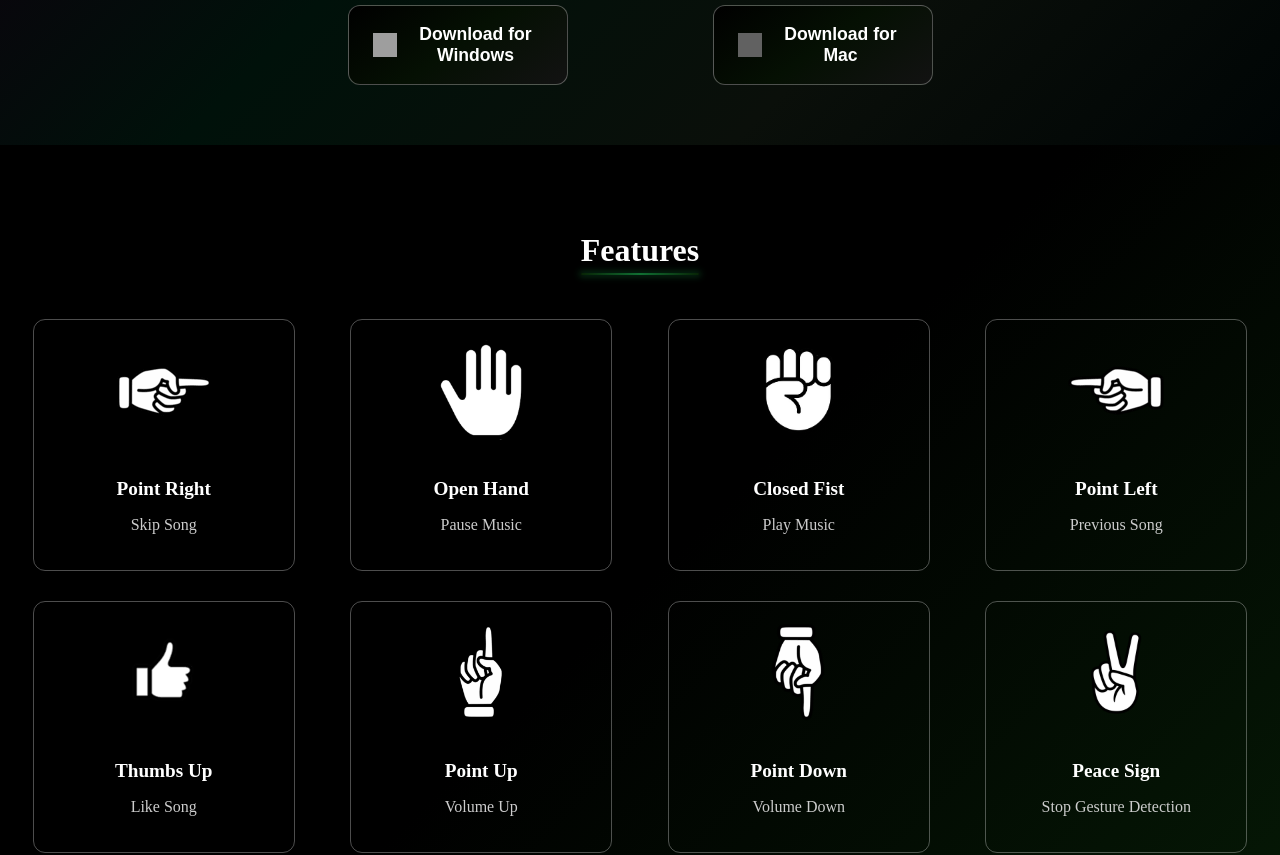
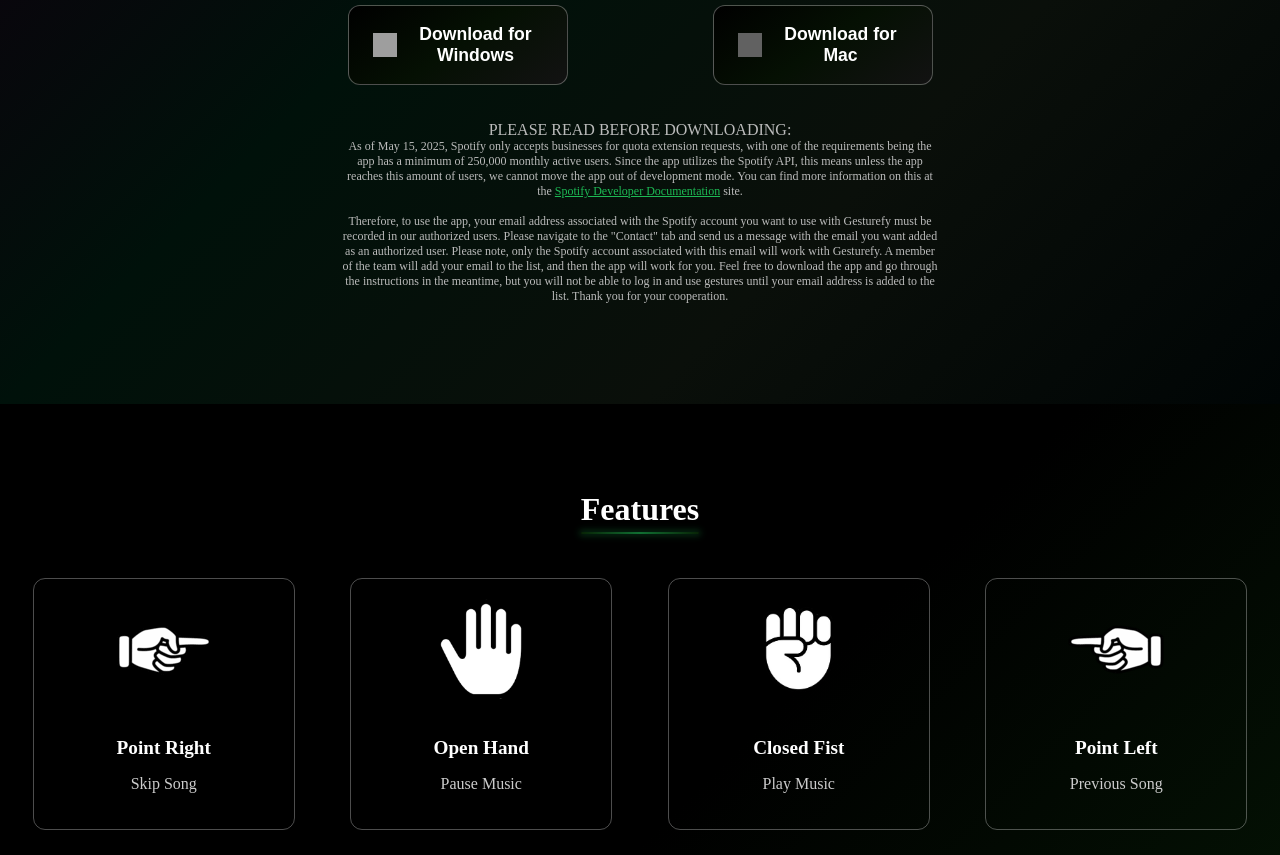
Before and after one commit to dsaray06/Gesturefy-site, a React (Vite) app in the folder client/: page / in a window 1280 px wide. Shown: the part 1560-2415 px from the top of the page. Built offline with nearby package versions, Linux system fonts and the light colour scheme; grey boxes are pictures that could not be loaded.

Commit message:
Added note on downloads

```diff
--- a/client/src/pages/Home.jsx
+++ b/client/src/pages/Home.jsx
@@ -292,6 +292,34 @@ function Home() {
             Download for Mac
           </button>
         </div>
+        <br />
+        <br />
+        <p style={{ maxWidth: '600px', margin: '0 auto 40px', fontSize: '0.75rem', color: '#bbb' }}>
+          <span style={{ fontSize: '1rem' }}>
+            PLEASE READ BEFORE DOWNLOADING:
+          </span>
+          <br />
+          As of May 15, 2025, Spotify only accepts businesses for quota extension requests, with one of the requirements
+          being the app has a minimum of 250,000 monthly active users. Since the app utilizes the Spotify API, this means
+          unless the app reaches this amount of users, we cannot move the app out of development mode. You can find more information on this at the{' '}
+          <a
+            href="https://developer.spotify.com/documentation/web-api/concepts/quota-modes"
+            target="_blank"
+            rel="noopener noreferrer"
+            style={{ color: '#1DB954', textDecoration: 'underline' }}
+          >
+            Spotify Developer Documentation
+          </a> site.
+          <br />
+          <br />
+          Therefore, to use the app, your email address associated with the Spotify account you want to use with
+          Gesturefy must be recorded in our authorized users. Please navigate to the "Contact" tab and send us a message with the email you want added as an authorized user.
+          Please note, only the Spotify account associated with this email will work with Gesturefy.
+          A member of the team will add your email to the list, and then the app will work for you.
+          Feel free to download the app and go through the instructions in the meantime, but you will not be
+          able to log in and use gestures until your email address is added to the list. Thank you for your cooperation.
+        </p>
+
       </section>
 
       {/* Features Section */}
```
